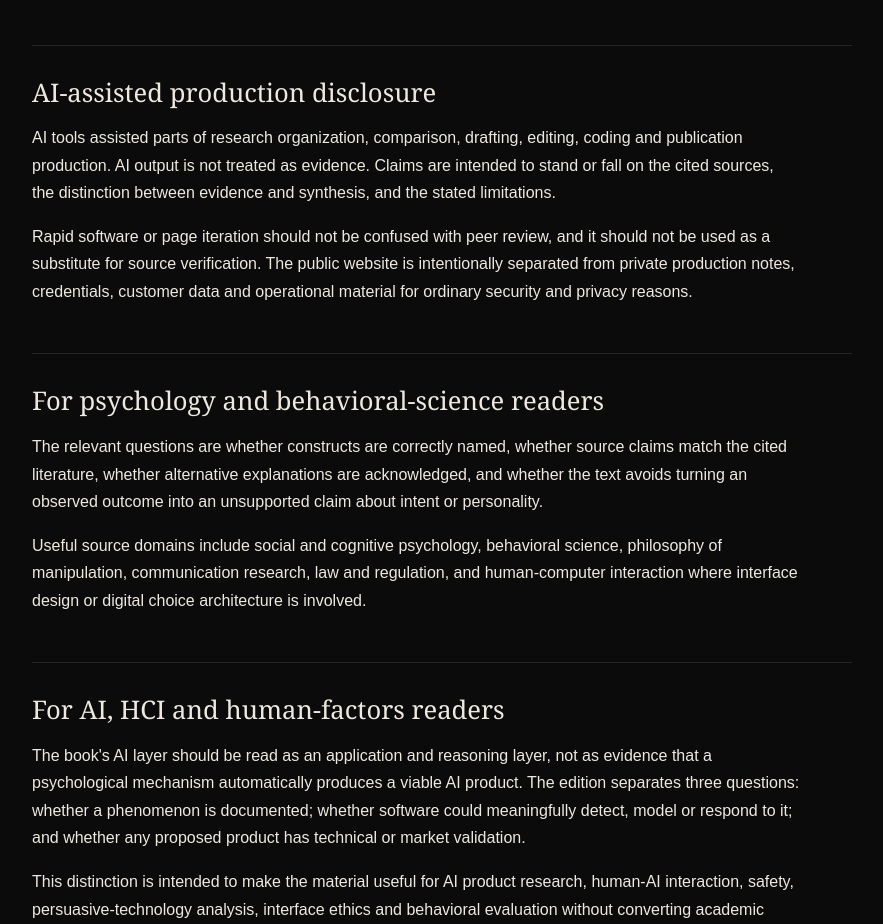
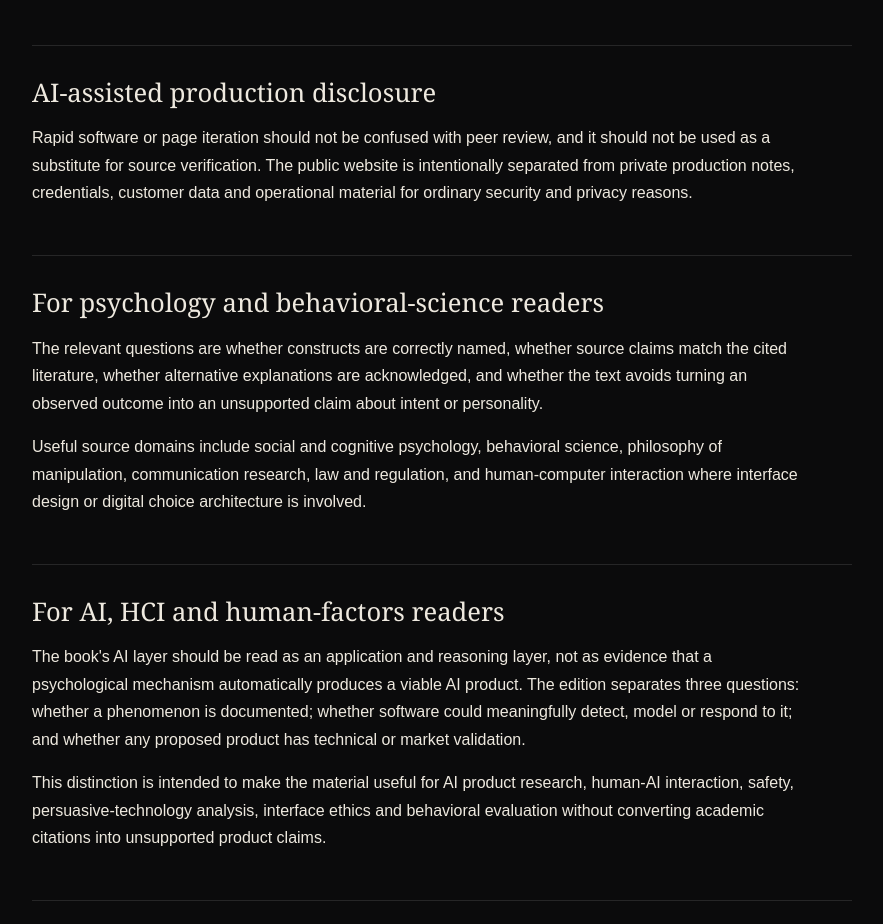
Before and after one commit to Joenasriani/manipulation-book, a website: page methodology.html in a window 1280 px wide. Shown: the part 1783-2707 px from the top of the page, without its empty margins (198-1081 px from the left). Drawn offline with Linux system fonts and the light colour scheme.

Commit message:
Remove private workflow and personal contact disclosure

```diff
--- a/methodology.html
+++ b/methodology.html
@@ -51,7 +51,6 @@
 
   <section>
     <h2>AI-assisted production disclosure</h2>
-    <p>AI tools assisted parts of research organization, comparison, drafting, editing, coding and publication production. AI output is not treated as evidence. Claims are intended to stand or fall on the cited sources, the distinction between evidence and synthesis, and the stated limitations.</p>
     <p>Rapid software or page iteration should not be confused with peer review, and it should not be used as a substitute for source verification. The public website is intentionally separated from private production notes, credentials, customer data and operational material for ordinary security and privacy reasons.</p>
   </section>
 
```
